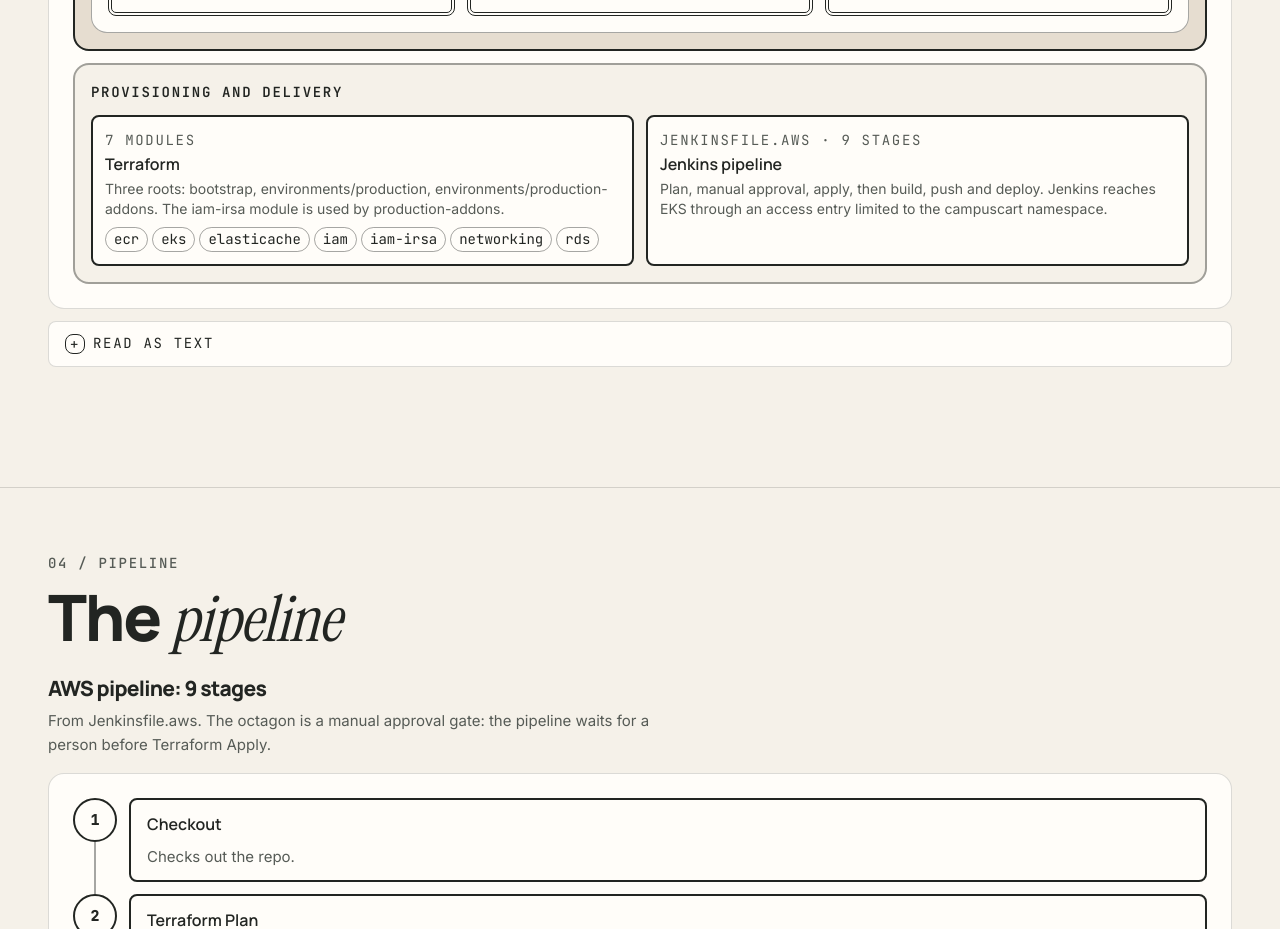
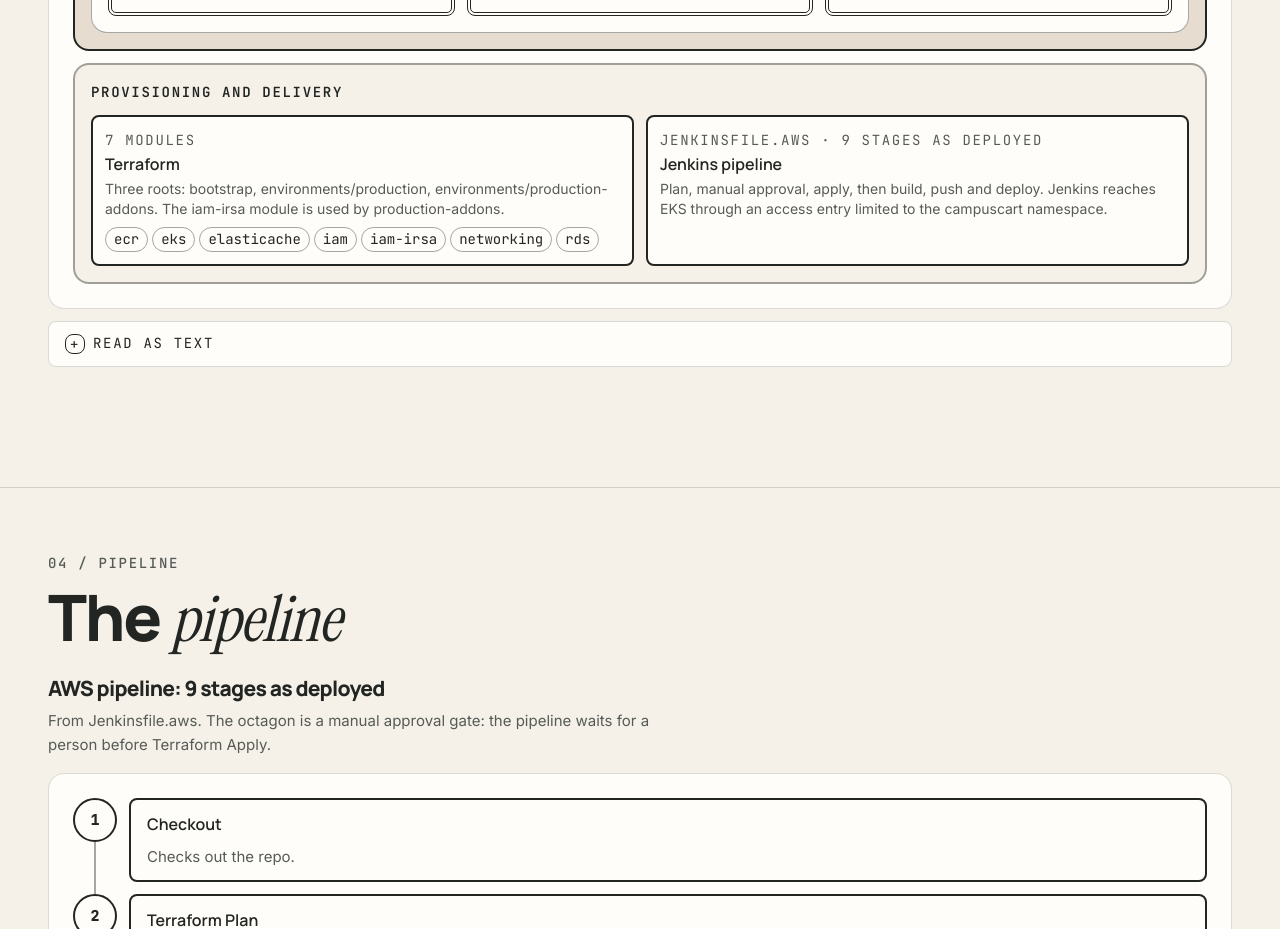
Before and after one commit to bharathMoger18/bharath-portfolio, a React (Vite) app: page /work/aws in a window 1280 px wide. Shown: the part 3040-3969 px from the top of the page. Built offline with nearby package versions, Linux system fonts and the light colour scheme.

Commit message:
fix(copy): AWS diagram labels say "9 stages as deployed"

```diff
--- a/src/components/diagrams/AwsArchitecture.tsx
+++ b/src/components/diagrams/AwsArchitecture.tsx
@@ -143,7 +143,7 @@
             />
             <DgNode
               name="Jenkins pipeline"
-              kind="Jenkinsfile.aws · 9 stages"
+              kind="Jenkinsfile.aws · 9 stages as deployed"
               detail="Plan, manual approval, apply, then build, push and deploy. Jenkins reaches EKS through an access entry limited to the campuscart namespace."
             />
           </DgGrid>
--- a/src/components/diagrams/AwsPipeline.tsx
+++ b/src/components/diagrams/AwsPipeline.tsx
@@ -16,7 +16,7 @@
 export default function AwsPipeline({
   textAlternative,
   pipeline = AWS_PIPELINE,
-  title = 'AWS pipeline: 9 stages',
+  title = 'AWS pipeline: 9 stages as deployed',
   caption = 'From Jenkinsfile.aws. The octagon is a manual approval gate: the pipeline waits for a person before Terraform Apply.',
 }: AwsPipelineProps) {
   return (
```
